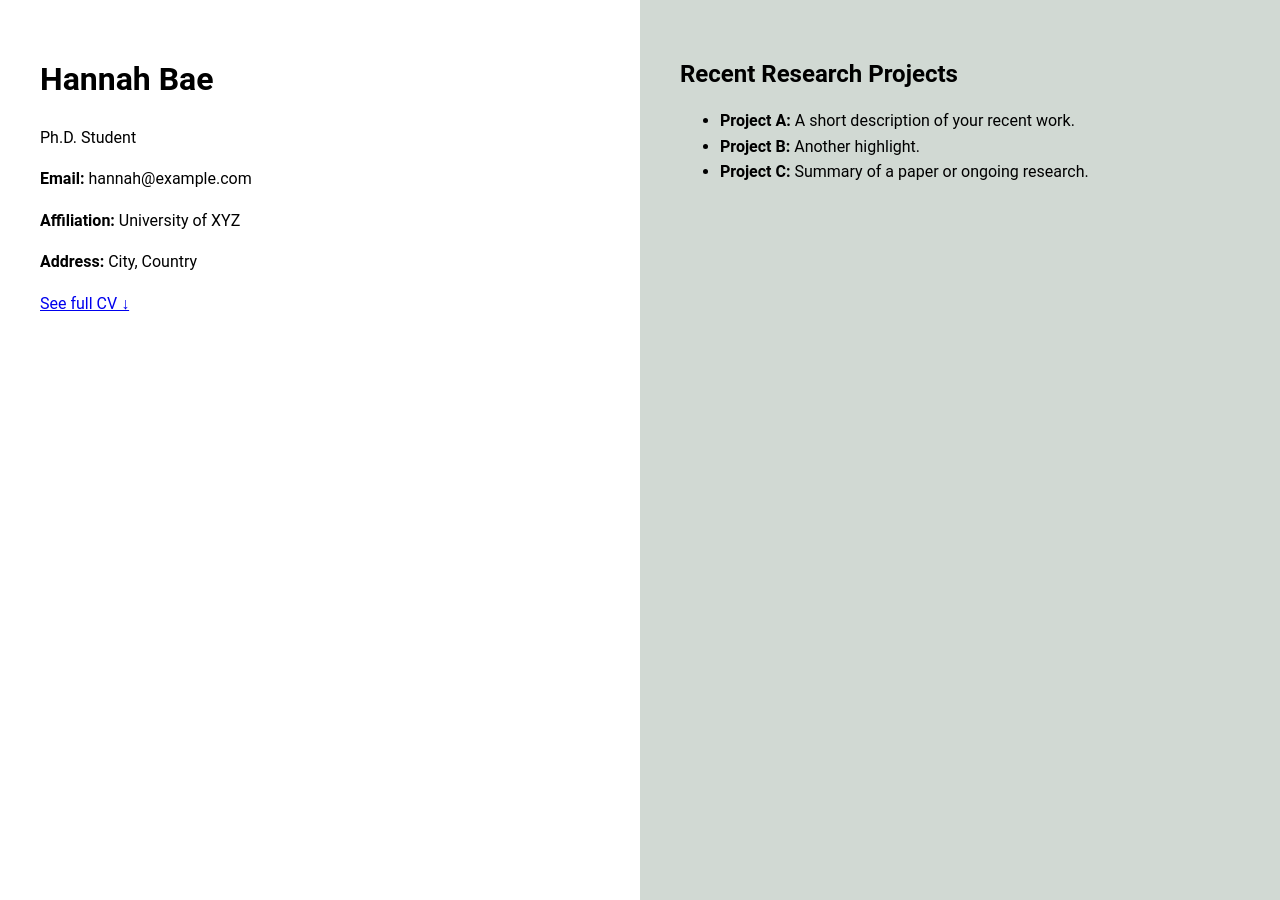
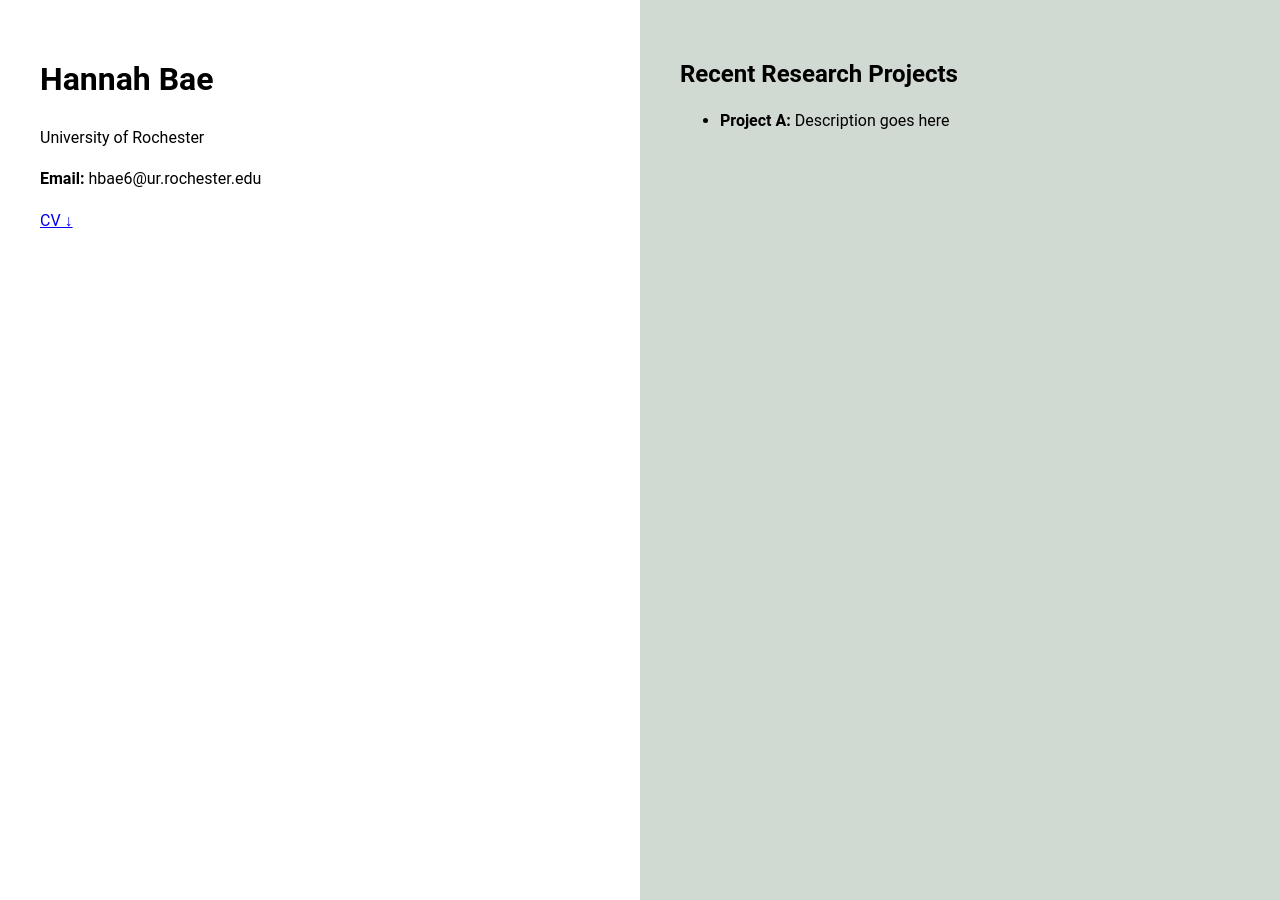
Before and after one commit to hannahbae895/hannahbae895.github.io, a Jekyll site: the page index.html, which Jekyll copies as it is, in a window 1280 px wide. Built offline with Jekyll 4.4.1, drawn with Linux system fonts in a browser that asks for light colours.

Commit message:
Update index.html

```diff
--- a/index.html
+++ b/index.html
@@ -50,20 +50,17 @@
     <!-- Left side: Profile -->
     <section class="profile-section">
       <h1>Hannah Bae</h1>
-      <p>Ph.D. Student</p>
-      <p><strong>Email:</strong> hannah@example.com</p>
-      <p><strong>Affiliation:</strong> University of XYZ</p>
-      <p><strong>Address:</strong> City, Country</p>
-      <p><a href="/CV.html">See full CV ↓</a></p>
+      <p>University of Rochester</p>
+      <p><strong>Email:</strong> hbae6@ur.rochester.edu</p>
+      <p><a href="/CV.html">CV ↓</a></p>
     </section>
 
     <!-- Right side: Research -->
     <section class="research-section">
       <h2>Recent Research Projects</h2>
       <ul>
-        <li><strong>Project A:</strong> A short description of your recent work.</li>
-        <li><strong>Project B:</strong> Another highlight.</li>
-        <li><strong>Project C:</strong> Summary of a paper or ongoing research.</li>
+        <li><strong>Project A:</strong> Description goes here</li>
+
       </ul>
     </section>
   </main>
```
